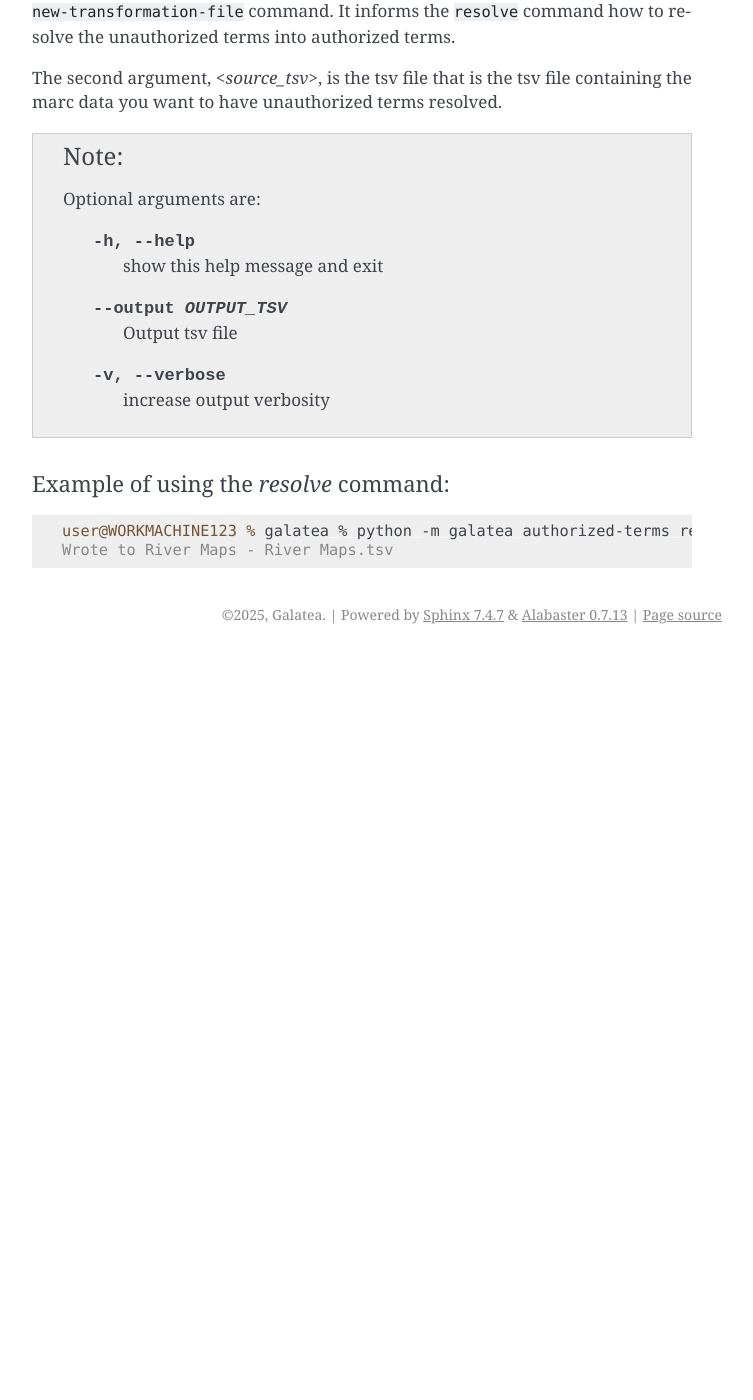
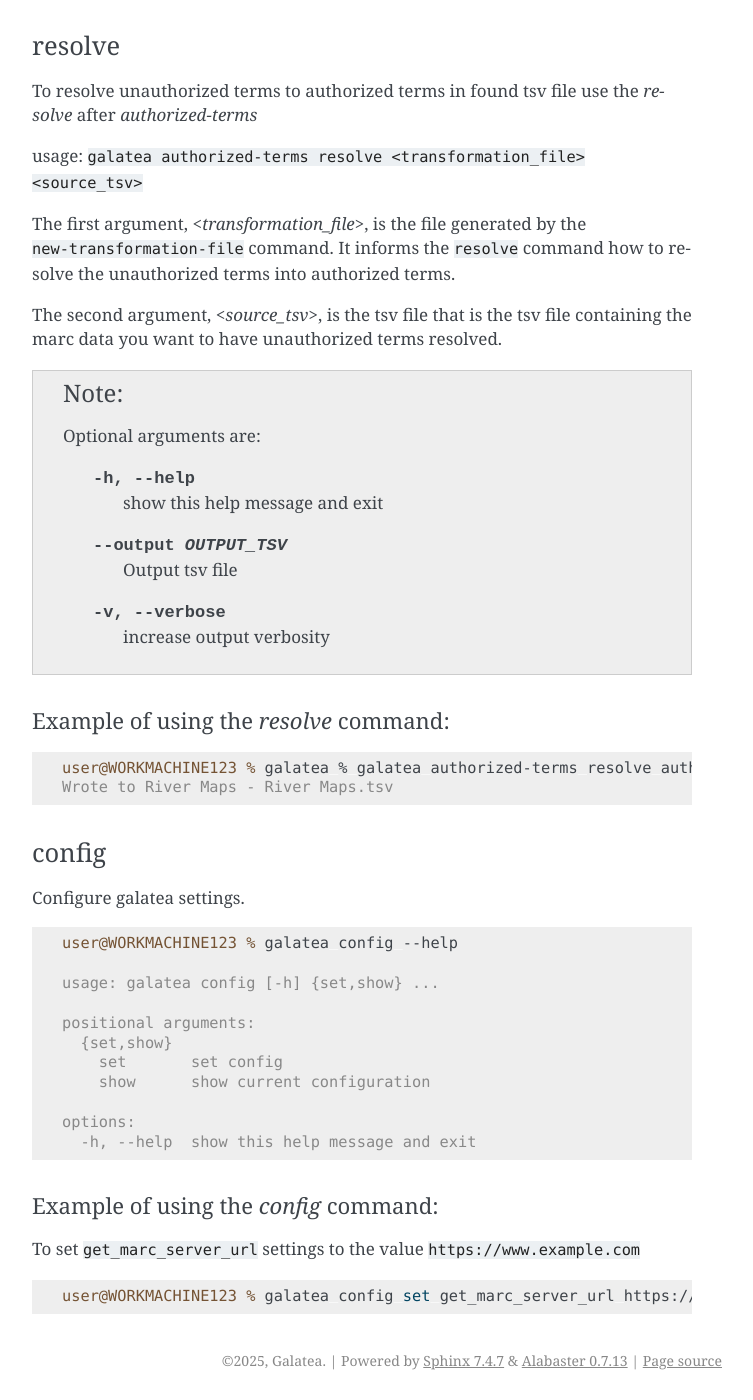
Before and after one commit to UIUCLibrary/galatea, a Sphinx documentation site: the page built from docs/cli.rst, in a window 1280 px wide and 1400 px high, scrolled down 3703 px. Shown: the whole window, without its empty margins (388-1141 px from the left). Built offline with Sphinx 7.4.7, drawn with Linux system fonts in a browser that asks for light colours; before the commit the page ends 4357 px from its top, so only the background shows below that; some of the changed text lies outside the part shown.

Commit message:
docs: Merge Data from getmarc server documentation added

```diff
--- a/docs/cli.rst
+++ b/docs/cli.rst
@@ -171,6 +171,17 @@ _______________________________________________________
 
 .. _authorized-terms_resolve:
 
+merge-data
+++++++++++
+
+Merge data from another source.
+
+.. toctree::
+   :maxdepth: 3
+
+    merge-data command <merge-data.rst>
+
+
 resolve
 +++++++
 
@@ -197,5 +208,35 @@ _______________________________________
 
 .. code-block:: shell-session
 
-    user@WORKMACHINE123 % galatea % python -m galatea authorized-terms resolve authorized_terms_transformation.tsv "River Maps - River Maps.tsv"
+    user@WORKMACHINE123 % galatea % galatea authorized-terms resolve authorized_terms_transformation.tsv "River Maps - River Maps.tsv"
     Wrote to River Maps - River Maps.tsv
+
+.. _config_command:
+
+config
+++++++
+
+Configure galatea settings.
+
+.. code-block:: shell-session
+
+    user@WORKMACHINE123 % galatea config --help
+
+    usage: galatea config [-h] {set,show} ...
+
+    positional arguments:
+      {set,show}
+        set       set config
+        show      show current configuration
+
+    options:
+      -h, --help  show this help message and exit
+
+Example of using the `config` command:
+______________________________________
+
+To set ``get_marc_server_url`` settings to the value ``https://www.example.com``
+
+.. code-block:: shell-session
+
+    user@WORKMACHINE123 % galatea config set get_marc_server_url https://www.example.com
--- a/docs/conf.py
+++ b/docs/conf.py
@@ -38,7 +38,7 @@ extensions = [
     'sphinx.ext.autodoc',
     'sphinx.ext.doctest',
     'sphinx.ext.autosectionlabel',
-    'sphinx.ext.napoleon'
+    'sphinx.ext.napoleon',
 ]
 napoleon_google_docstring = True
 autodoc_typehints = "description"
--- a/docs/index.rst
+++ b/docs/index.rst
@@ -2,7 +2,7 @@ Galatea's documentation
 =======================
 
 .. toctree::
-   :maxdepth: 2
+   :maxdepth: 3
    :caption: Contents:
 
    cli
```
Also changed, not shown: docs/merge-data.rst (added, +76 -0 lines), docs/workflow.rst (+3 -57 lines), docs/workflows/merge_data_workflow.rst (added, +117 -0 lines), docs/workflows/resolving_authorized_marc.rst (added, +59 -0 lines), 3 other files.
